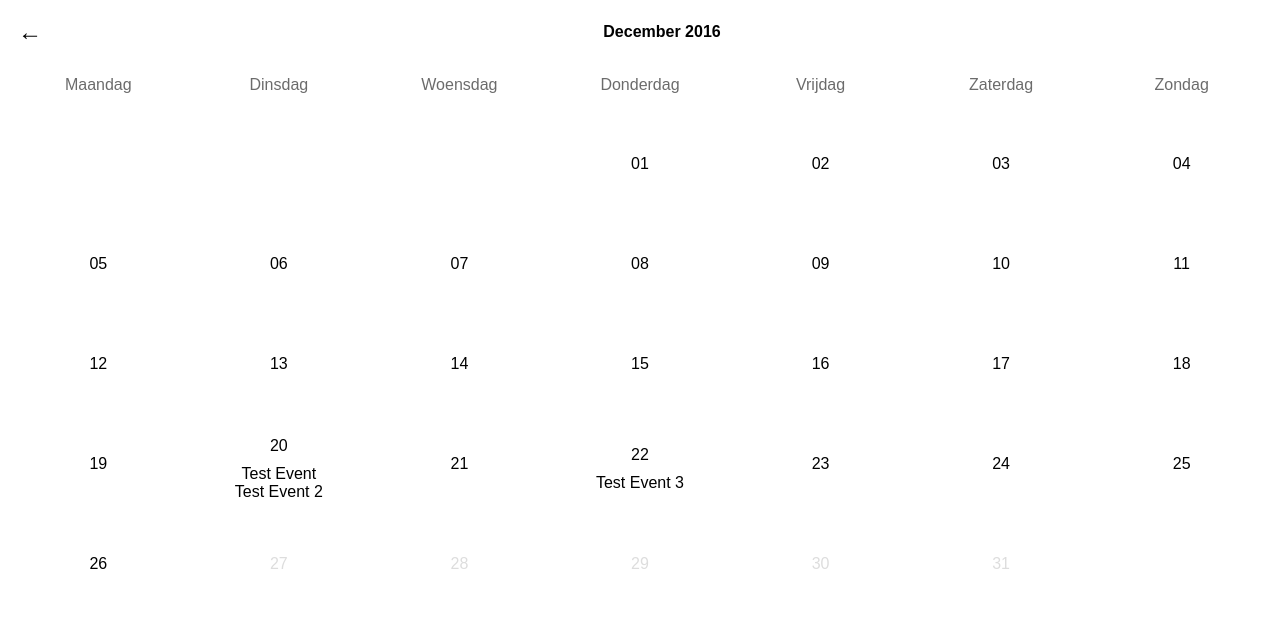
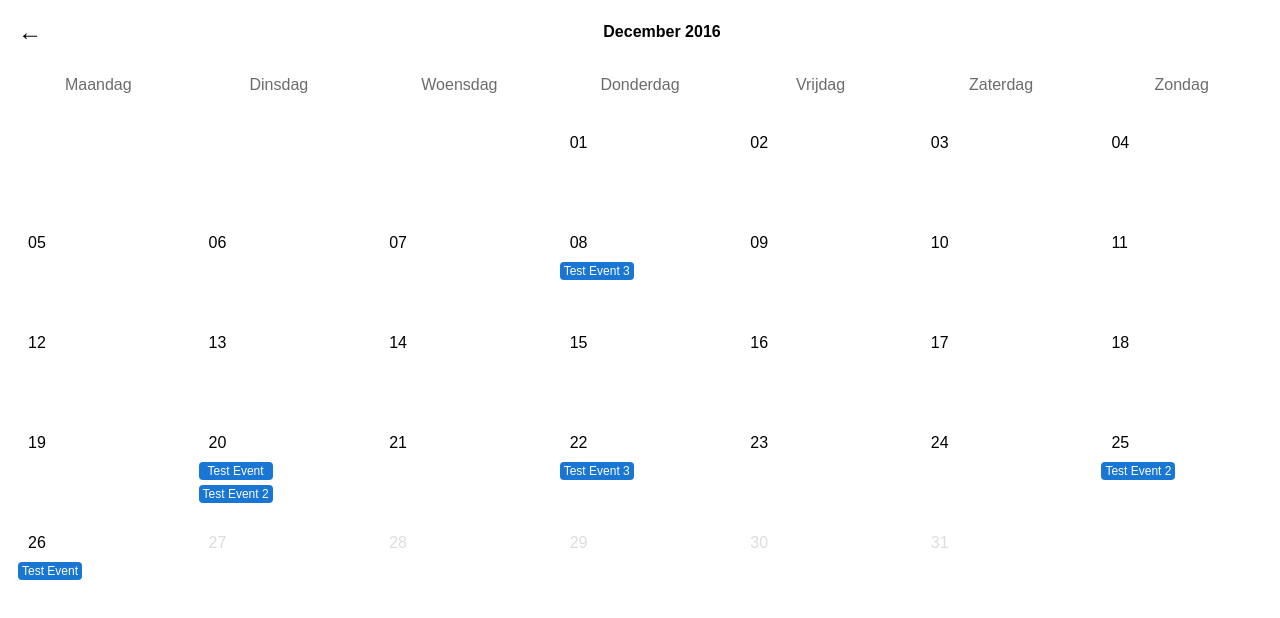
Before and after one commit to Jannick94/vue-calendar, a Vue app: page / in a window 1280 px wide. Shown: the top 618 px of the page. Built offline with nearby package versions, Linux system fonts and the light colour scheme.

Commit message:
Added a bit of styling to the events

```diff
--- a/src/App.vue
+++ b/src/App.vue
@@ -17,7 +17,11 @@ export default {
       events: [
         { title: 'Test Event', date: '2016-12-20' },
         { title: 'Test Event 2', date: '2016-12-20' },
+        { title: 'Test Event', date: '2016-12-26' },
+        { title: 'Test Event 2', date: '2016-12-25' },
         { title: 'Test Event 3', date: '2016-12-22' },
+        { title: 'Test Event 3', date: '2016-12-08' },
+        { title: 'Test Event 3', date: '2016-11-22' },
       ]
     }
   },
--- a/src/components/Calendar.vue
+++ b/src/components/Calendar.vue
@@ -242,8 +242,8 @@ export default {
           padding: 10px;
           height: 100px;
           display: flex;
-          justify-content: center;
-          align-items: center;
+          justify-content: flex-start;
+          align-items: flex-start;
           user-select: none;
           flex-direction: column;
 
@@ -272,6 +272,18 @@ export default {
               background-color: gold;
             }
           }
+
+          .v-cal-day-events {
+
+            .v-cal-day-event {
+              font-size: 12px;
+              background-color: #1976D2;
+              padding: 2px 4px;
+              border-radius: 4px;
+              margin-bottom: 5px;
+              color: #fff;
+            }
+          }
         }
       }
 
--- a/src/components/Day.vue
+++ b/src/components/Day.vue
@@ -3,8 +3,8 @@
 		<div class="v-cal-day">
 			<slot></slot>
 		</div>
-		<div class="v-cal-day-events" v-for="event in events">
-			{{event.title}}
+		<div class="v-cal-day-events">
+			<div class="v-cal-day-event" v-for="event in events">{{event.title}}</div>
 		</div>
 	</div>
 </template>
```
